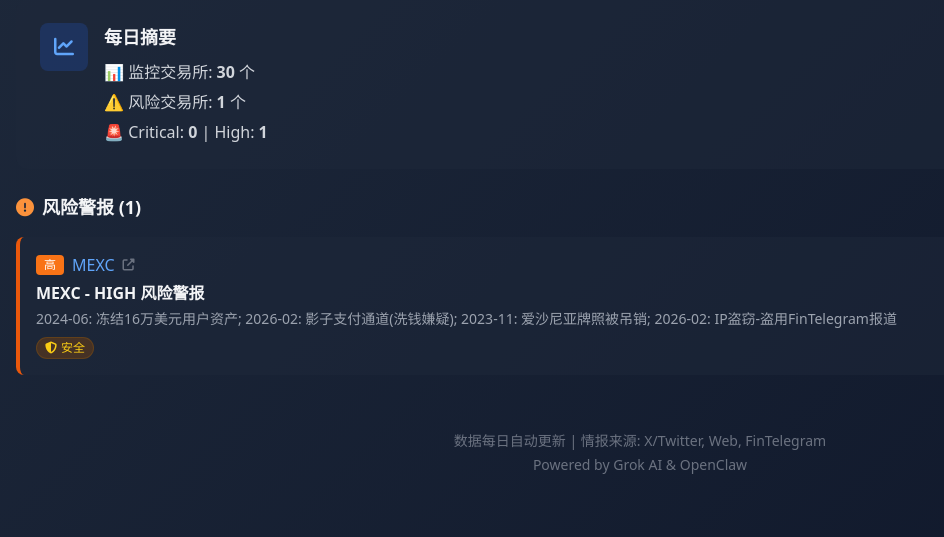
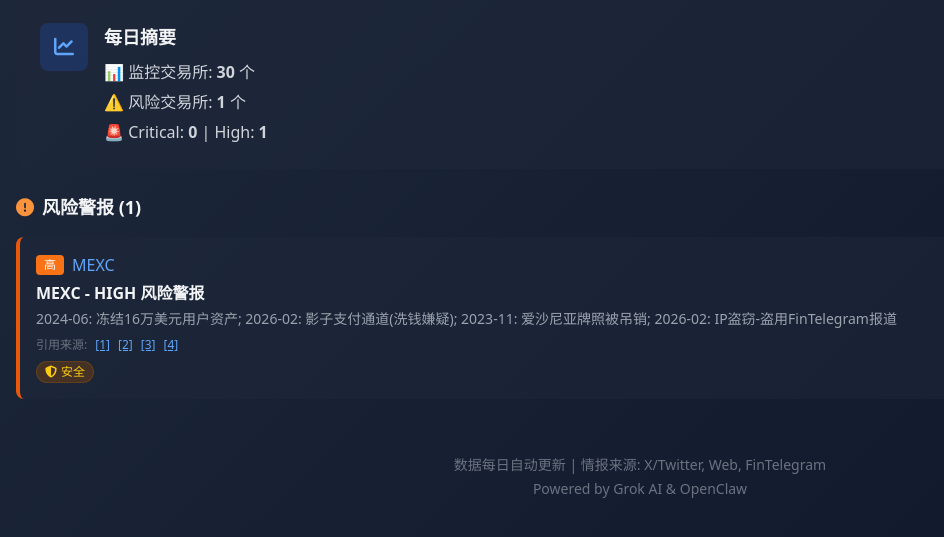
Before and after one commit to neo-claw-bot/cex-intelligence, a Flask app: page / in a window 1280 px wide. Shown: the part 186-723 px from the top of the page, without its empty margins (0-944 px from the left). Run offline with Flask 3, Linux system fonts and the light colour scheme; the visitor is signed in with stand-in values (Sample User, id 1); some libraries are stand-ins or nearby versions.

Commit message:
feat: display multiple source URLs for alerts

```diff
--- a/web/templates/index.html
+++ b/web/templates/index.html
@@ -116,14 +116,25 @@
                                 <a href="/exchange/{{ alert.exchange }}" class="text-blue-400 font-medium hover:underline">
                                     {{ alert.exchange }}
                                 </a>
-                                {% if alert.url %}
-                                <a href="{{ alert.url }}" target="_blank" class="text-gray-500 hover:text-blue-400 text-xs" title="查看来源">
-                                    <i class="fas fa-external-link-alt"></i>
-                                </a>
-                                {% endif %}
                             </div>
                             <h3 class="font-semibold mb-1">{{ alert.title }}</h3>
                             <p class="text-sm text-gray-400 mb-2">{{ alert.description }}</p>
+                            {% if alert.urls and alert.urls|length > 0 %}
+                            <div class="flex flex-wrap items-center gap-2 mb-2">
+                                <span class="text-xs text-gray-500">引用来源:</span>
+                                {% for url in alert.urls %}
+                                <a href="{{ url }}" target="_blank" class="text-xs text-blue-400 hover:text-blue-300 underline" title="{{ url }}">
+                                    [{{ loop.index }}]
+                                </a>
+                                {% endfor %}
+                            </div>
+                            {% elif alert.url %}
+                            <div class="mb-2">
+                                <a href="{{ alert.url }}" target="_blank" class="text-xs text-blue-400 hover:text-blue-300 underline">
+                                    <i class="fas fa-external-link-alt mr-1"></i>查看来源
+                                </a>
+                            </div>
+                            {% endif %}
                             {% if alert.tags %}
                             <div class="flex flex-wrap gap-1 mt-2">
                                 {% for tag in alert.tags %}
```
